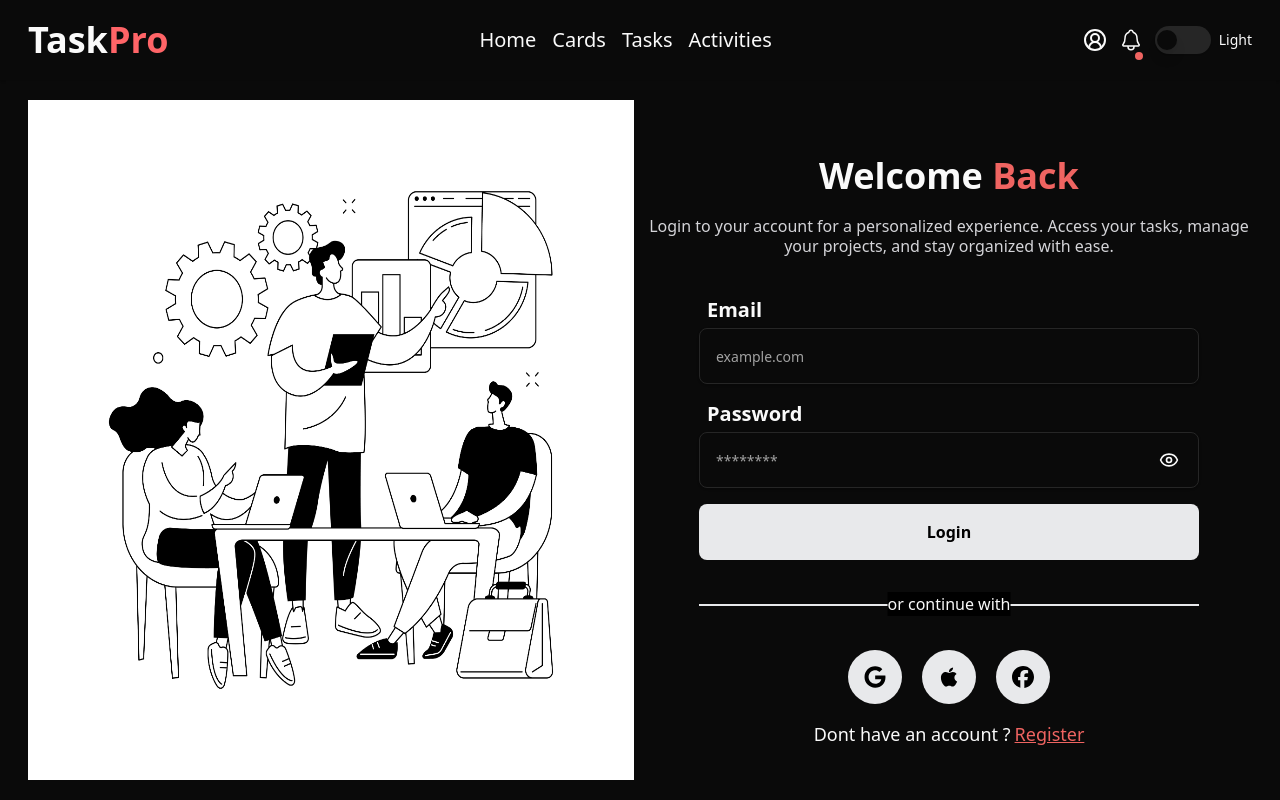
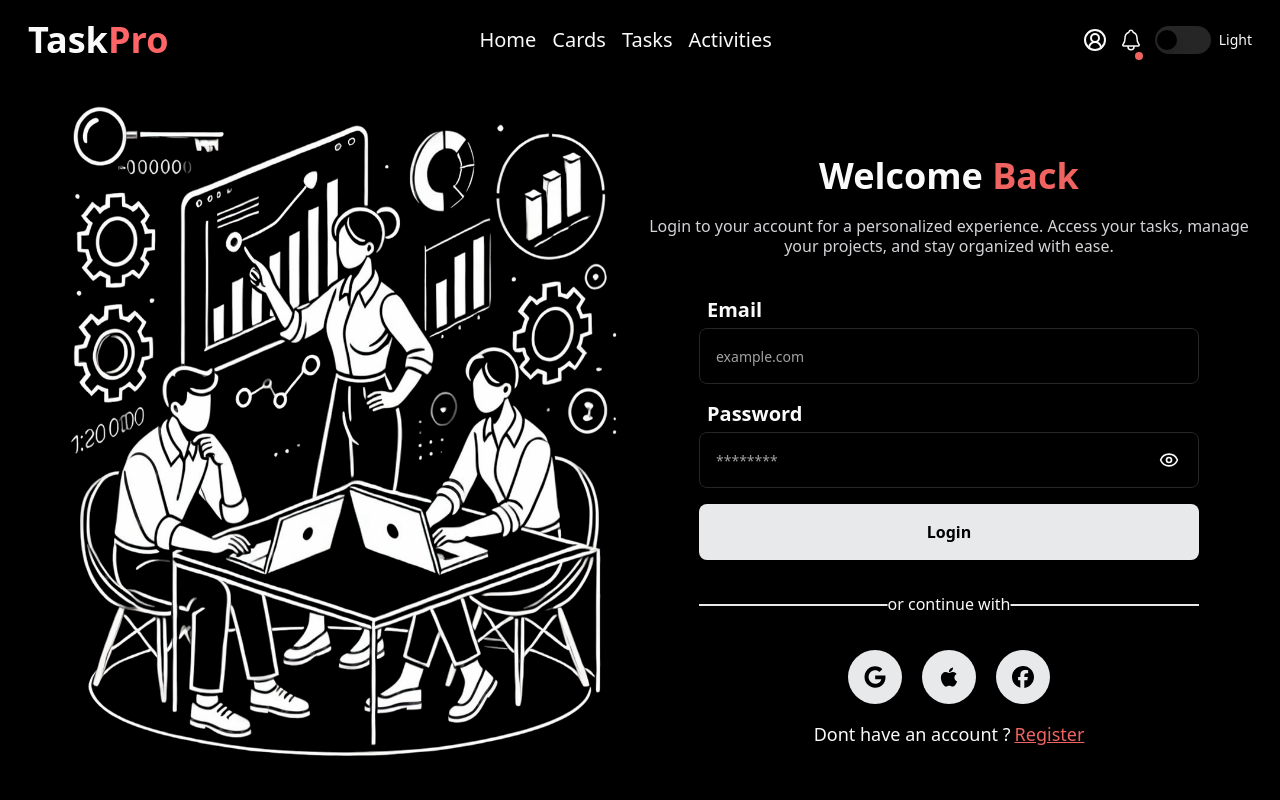
Before and after one commit to Mhorg8/taskify, a Next.js app: page /login in a window 1280 px wide. Built offline with nearby package versions, Linux system fonts and the light colour scheme.

Commit message:
change on dark mood and authtication pages

```diff
--- a/app/(auth)/login/page.tsx
+++ b/app/(auth)/login/page.tsx
@@ -1,17 +1,29 @@
+"use client";
 import CustomButton from "@/components/CustomButton";
 import CustomInput from "@/components/CustomInput";
+import { useAppSelector } from "@/lib/redux/hooks";
 import Image from "next/image";
 import Link from "next/link";
-import React from "react";
 import { FaApple, FaFacebook, FaGoogle } from "react-icons/fa6";
 
 const LoginPage = () => {
+  const darkmood = useAppSelector((state) => state.theme.darkmood);
+
   return (
     <div className="w-full h-full lg:h-[calc(100dvh-80px)] py-5">
       <div className="container flex items-center gap-3 w-full h-full">
         {/* left section */}
-        <div className="absolute top-0 right-0 w-full h-full md:static md:w-1/2 rounded-2xl">
-          <div className="relative w-full h-full md:bg-white">
+        <div className="hidden w-full h-full lg:block md:w-1/2 rounded-2xl">
+          <div className="relative w-full h-full md:bg-white ">
+            {darkmood ? (
+              <Image
+                className="block bg-black"
+                src="/dark-register.png "
+                alt=""
+                fill
+                sizes="fill"
+              />
+            ) : (
               <Image
                 className="block "
                 src="/register.jpg"
@@ -19,10 +31,11 @@ const LoginPage = () => {
                 fill
                 sizes="fill"
               />
+            )}
           </div>
         </div>
         {/* right section */}
-        <div className="w-full md:w-1/2 h-full z-20 py-4 flex flex-col justify-start items-center">
+        <div className="w-full lg:w-1/2 h-full z-20 py-4 flex flex-col justify-start items-center">
           <h2 className="text-4xl font-extrabold mt-10">
             Welcome <span className="text-red">Back</span>
           </h2>
--- a/app/(auth)/register/page.tsx
+++ b/app/(auth)/register/page.tsx
@@ -6,8 +6,10 @@ import Link from "next/link";
 import CustomButton from "@/components/CustomButton";
 import { FaGoogle, FaApple, FaFacebook } from "react-icons/fa6";
 import CustomInput from "@/components/CustomInput";
+import { useAppSelector } from "@/lib/redux/hooks";
 
 const RegisterPage = () => {
+  const darkmood = useAppSelector((state) => state.theme.darkmood);
   function handleSubmit(e: FormEvent<HTMLFormElement>) {
     e.preventDefault();
   }
@@ -16,7 +18,7 @@ const RegisterPage = () => {
     <div className="w-full h-full lg:h-[calc(100dvh-80px)] py-5">
       <div className="container flex items-center gap-3 w-full h-full">
         {/* left section */}
-        <div className="w-full md:w-1/2 flex flex-col justify-start items-center h-full z-20 py-4">
+        <div className="w-full lg:w-1/2 flex flex-col justify-start items-center h-full z-20 py-4">
           <h2 className="text-4xl font-extrabold mt-10">
             Welcome to Task<span className="text-red">pro</span>
           </h2>
@@ -81,8 +83,17 @@ const RegisterPage = () => {
           </form>
         </div>
         {/* right section */}
-        <div className="absolute top-0 right-0 w-full h-full md:static md:w-1/2 rounded-2xl">
+        <div className="hidden w-full h-full lg:block md:w-1/2 rounded-2xl">
           <div className="relative w-full h-full md:bg-white">
+            {darkmood !== "dark" ? (
+              <Image
+                className="block bg-black"
+                src="/dark-register.png "
+                alt=""
+                fill
+                sizes="fill"
+              />
+            ) : (
               <Image
                 className="block "
                 src="/register.jpg"
@@ -90,6 +101,7 @@ const RegisterPage = () => {
                 fill
                 sizes="fill"
               />
+            )}
           </div>
         </div>
       </div>
--- a/app/ThemeProvider.tsx
+++ b/app/ThemeProvider.tsx
@@ -1,6 +1,5 @@
 "use client";
 
-"use client";
 
 import * as React from "react";
 import { ThemeProvider as NextThemesProvider } from "next-themes";
--- a/app/globals.css
+++ b/app/globals.css
@@ -73,7 +73,7 @@
 }
 
 .dark {
-  --background: oklch(0.145 0 0);
+  --background: oklch(0.0 0 1);
   --foreground: oklch(0.985 0 0);
   --card: oklch(0.145 0 0);
   --card-foreground: oklch(0.985 0 0);
--- a/components/Hero.tsx
+++ b/components/Hero.tsx
@@ -3,9 +3,9 @@ import React from "react";
 
 const Hero = () => {
   return (
-    <div className="h-fit md:h-[calc(100dvh-80px)]">
+    <div className="h-[100dvh] md:h-[calc(100dvh-80px)]">
       <div className="container flex items-center justify-center flex-col h-full w-fit py-5">
-        <h1 className="text-4xl md:text-7xl font-black fadeIn delay-400 text-center">
+        <h1 className="text-4xl sm:text-5xl md:text-7xl font-black fadeIn delay-400 text-center">
           Start track your task's.
         </h1>
         <p className="text-center text-lg md:text-xl font-medium my-3 fadeIn delay-400">
@@ -13,7 +13,10 @@ const Hero = () => {
           life.
         </p>
         <div className="fadeIn delay-1000">
-          <CustomButton text=" Get Start" className="dark:bg-white" />
+          <CustomButton
+            text=" Get Start"
+            className="dark:bg-white bg-black text-white"
+          />
         </div>
       </div>
     </div>
--- a/components/cards/NewTaskModal.tsx
+++ b/components/cards/NewTaskModal.tsx
@@ -49,7 +49,10 @@ const NewTaskModal = () => {
             Add new Member
           </button>
 
-          <CustomButton text="Add" className="w-full py-4 mt-3 dark:bg-black dark:text-white"></CustomButton>
+          <CustomButton
+            text="Add"
+            className="w-full py-4 mt-3 dark:bg-black dark:text-white bg-black"
+          ></CustomButton>
         </form>
 
         {/* button for closing modal */}
--- a/components/header/ActionView.tsx
+++ b/components/header/ActionView.tsx
@@ -29,11 +29,11 @@ const ActionView = () => {
       <div className="flex items-center gap-2">
         <Switch
           onCheckedChange={() => {
-            dispatch(toggleDarkmood());
-            setTheme(darkmood ? "dark" : "light");
+            dispatch(toggleDarkmood(darkmood === "dark" ? "light" : "dark"));
+            setTheme(darkmood === "dark" ? "dark" : "light");
           }}
         />
-        <Label>{darkmood ? "Dark" : "Light"}</Label>
+        <Label>{darkmood === "dark" ? "Light" : "Dark"}</Label>
       </div>
       <button
         onClick={() => dispatch(toggleSidebarStatus())}
--- a/components/header/MobileMenu.tsx
+++ b/components/header/MobileMenu.tsx
@@ -30,7 +30,7 @@ const MobileMenu = () => {
           initial="initial"
           animate="animate"
           transition={{ duration: 0.5, stiffness: 110 }}
-          className=" gap-3 absolute top-0 right-0 w-[80%] h-[100dvh] bg-gray"
+          className=" gap-3 absolute top-0 right-0 w-[70%] h-[100dvh] bg-gray z-50"
         >
           <div className="relative h-full w-full flex items-center justify-center">
             <button
--- a/lib/redux/theme.ts
+++ b/lib/redux/theme.ts
@@ -1,13 +1,13 @@
-import { createSlice } from "@reduxjs/toolkit";
+import { createSlice, PayloadAction } from "@reduxjs/toolkit";
 interface InitialState {
   sidebarStatus: boolean;
-  darkmood: boolean;
+  darkmood: "dark" | "light";
   newTaskModal: boolean;
 }
 
 const initialState: InitialState = {
   sidebarStatus: false,
-  darkmood: false,
+  darkmood: "dark",
   newTaskModal: false,
 };
 
@@ -19,8 +19,8 @@ const themeSlice = createSlice({
       state.sidebarStatus = !state.sidebarStatus;
     },
 
-    toggleDarkmood(state) {
-      state.darkmood = !state.darkmood;
+    toggleDarkmood(state, action: PayloadAction<"dark" | "light">) {
+      state.darkmood = action.payload;
     },
     toggleOpenNewTaskModal(state) {
       state.newTaskModal = !state.newTaskModal;
@@ -28,5 +28,6 @@ const themeSlice = createSlice({
   },
 });
 
-export const { toggleSidebarStatus, toggleDarkmood , toggleOpenNewTaskModal } = themeSlice.actions;
+export const { toggleSidebarStatus, toggleDarkmood, toggleOpenNewTaskModal } =
+  themeSlice.actions;
 export default themeSlice.reducer;
```
Also changed, not shown: public/dark-register.png (added). Lines whose indentation alone changed are shown as unchanged.
